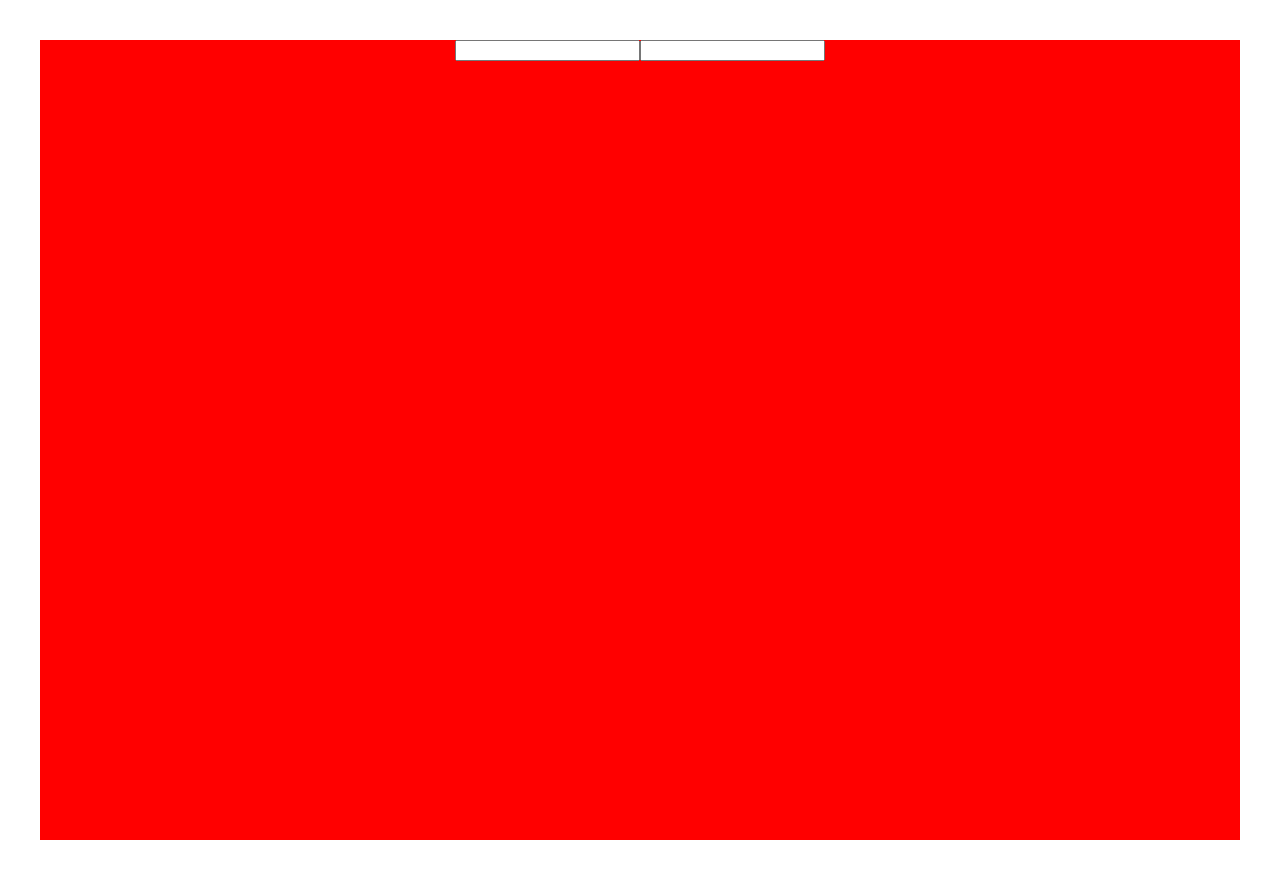
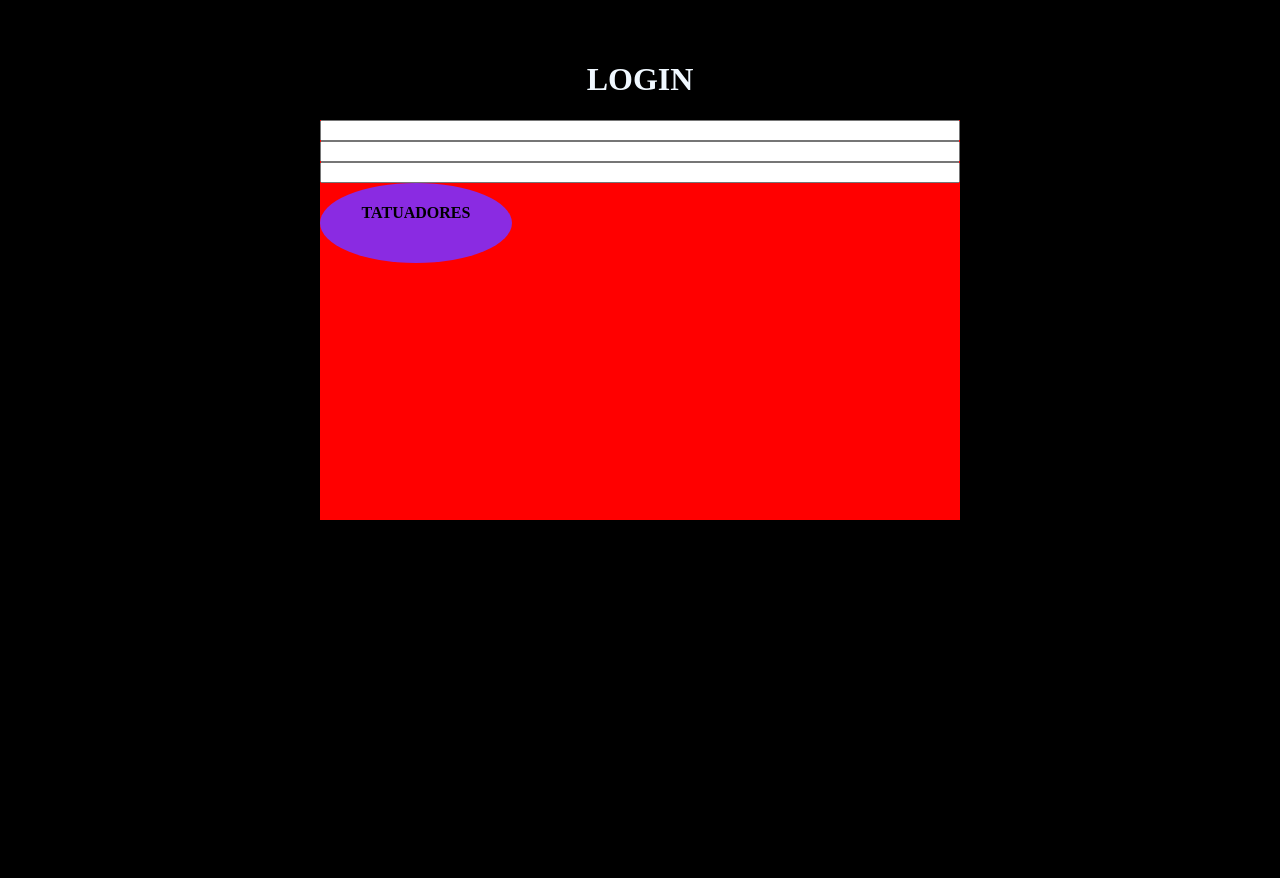
Before and after one commit to marialazarov/ProyectoFrontendTatuajes, a React (Vite) app: page / in a window 1280 px wide. After the commit the page ends 800 px from the top, so only its background shows below. Built offline with nearby package versions, Linux system fonts and the light colour scheme.

Commit message:
Conectado con mi API funciona

```diff
--- a/package.json
+++ b/package.json
@@ -10,6 +10,8 @@
     "preview": "vite preview"
   },
   "dependencies": {
+    "axios": "^1.6.7",
+    "cors": "^2.8.5",
     "react": "^18.2.0",
     "react-dom": "^18.2.0",
     "react-router-dom": "^6.22.1"
--- /dev/null
+++ b/src/components/CustomInput/CustomInput.jsx
@@ -0,0 +1,8 @@
+export const CustomInput = ({type, name, handler}) => {
+
+  return (
+
+    <input type={type} name={name} onChange={(e) => handler(e)}></input>
+
+  )
+}
--- a/src/pages/Home/Home.css
+++ b/src/pages/Home/Home.css
@@ -1,5 +1,28 @@
+body{
+    background-color: black;
+}
+
+
+
 .midiv{
-    height: 100vh;
-    width: 100vm;
+    display: flex;
+    flex-direction: column;
+    height: 50vh;
+    width: 50vw;
     background-color: red;
+    margin: auto;
 }
+
+h1{
+color: aliceblue;
+}
+
+.apiCallButton{
+    height: 5em;
+    width :12em;
+    background-color: blueviolet;
+    border-radius: 80%;
+}
+h4{
+    color: rgb(0, 0, 0);
+}
--- a/src/pages/Home/Home.jsx
+++ b/src/pages/Home/Home.jsx
@@ -1,46 +1,62 @@
 import { useState } from "react";
 import { useEffect } from "react";
 import "./Home.css";
+import { CustomInput } from "../../components/CustomInput/CustomInput";
+import { bringAllArtists} from "../../services/apicalls";
 
+
+//Un login
 export const Home = () => {
-
-    const [userName, setuserName] = useState('')
-    const [userEmail, setuserEmail] = useState('')
+    const [userData, setUserData] = useState({
+        name: "", //esto seria email en mi backend
+        email: "", //esto seria password en mi backend
+        password: "",
+    })
 
     const inputHandler = (event) => {
-         const inputName = event.target.name
-         const inputValue = event.target.value
+        setUserData((prevState) => ({
+            ...prevState, //haz una copia del estado actual
+            [event.target.name]: event.target.value, //busca una copia que se llame asi y pon el valor de quien haya disparado el evento
+        }))
+    }
 
-         if (inputName === 'name'){
-            setuserName(inputValue)
-         }
-         if (inputName === 'email'){
-            setuserEmail(inputValue)
-         }
+    //Botón para ver Artistas **implementar en Admin y en Home para ver Artistas
+    const buttonHandler = () => {
+      bringAllArtists()
+      .then((res)=>{
+        console.log(res)
+      })
+
 
     }
 
+    useEffect(() => {
+        //console.log(userData, "user data");
+    }, [userData])
 
-        useEffect(() => {
-
-            console.log(userName,'name')
-            console.log(userEmail,'email')
-
-        },[userName,userEmail])
-
-
-
-        return (
-
-        <div className="midiv">
-            <input type="text" name="name" onChange={(e) => inputHandler(e)
-            }></input>
-              <input type="email" name="email" onChange={(e) => inputHandler(e)
-            }></input>
-
-        </div>
-
+    return (
+        <>
+            <h1>LOGIN</h1>
+            <div className="midiv">
+                <CustomInput
+                    type={"text"}
+                    name={"name"}
+                    handler={inputHandler}
+                ></CustomInput>
+                <CustomInput
+                    type={"email"}
+                    name={"email"}
+                    handler={inputHandler}
+                ></CustomInput>
+                <CustomInput
+                    type={"password"}
+                    name={"password"}
+                    handler={inputHandler}
+                ></CustomInput>
+                <div className="apiCallButton"
+                onClick={buttonHandler}><h4>TATUADORES</h4>
+                </div>
+            </div>
+        </>
     )
-
-
-};
+}
--- a/src/services/apicalls.js
+++ b/src/services/apicalls.js
@@ -0,0 +1,6 @@
+import axios from "axios";
+
+export const bringAllArtists = async () => {
+    const res = await axios.get("http://localhost:3000/api/artist")
+    return res.data
+}
```
Also changed, not shown: src/pages/Artist/Artist.css (added), src/pages/Artist/Artist.jsx (added), 1 other file (tests, documents, lock files or other folders).
